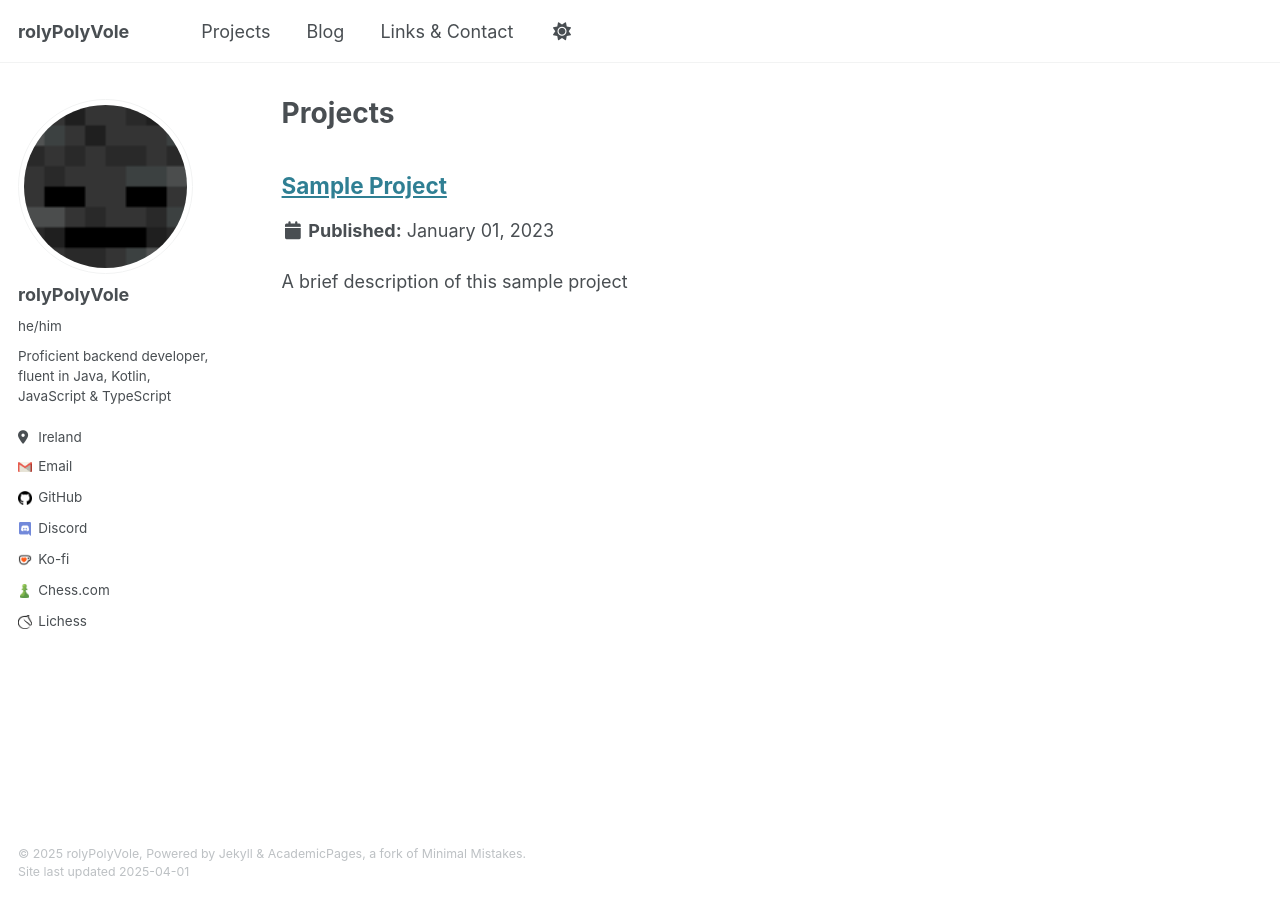
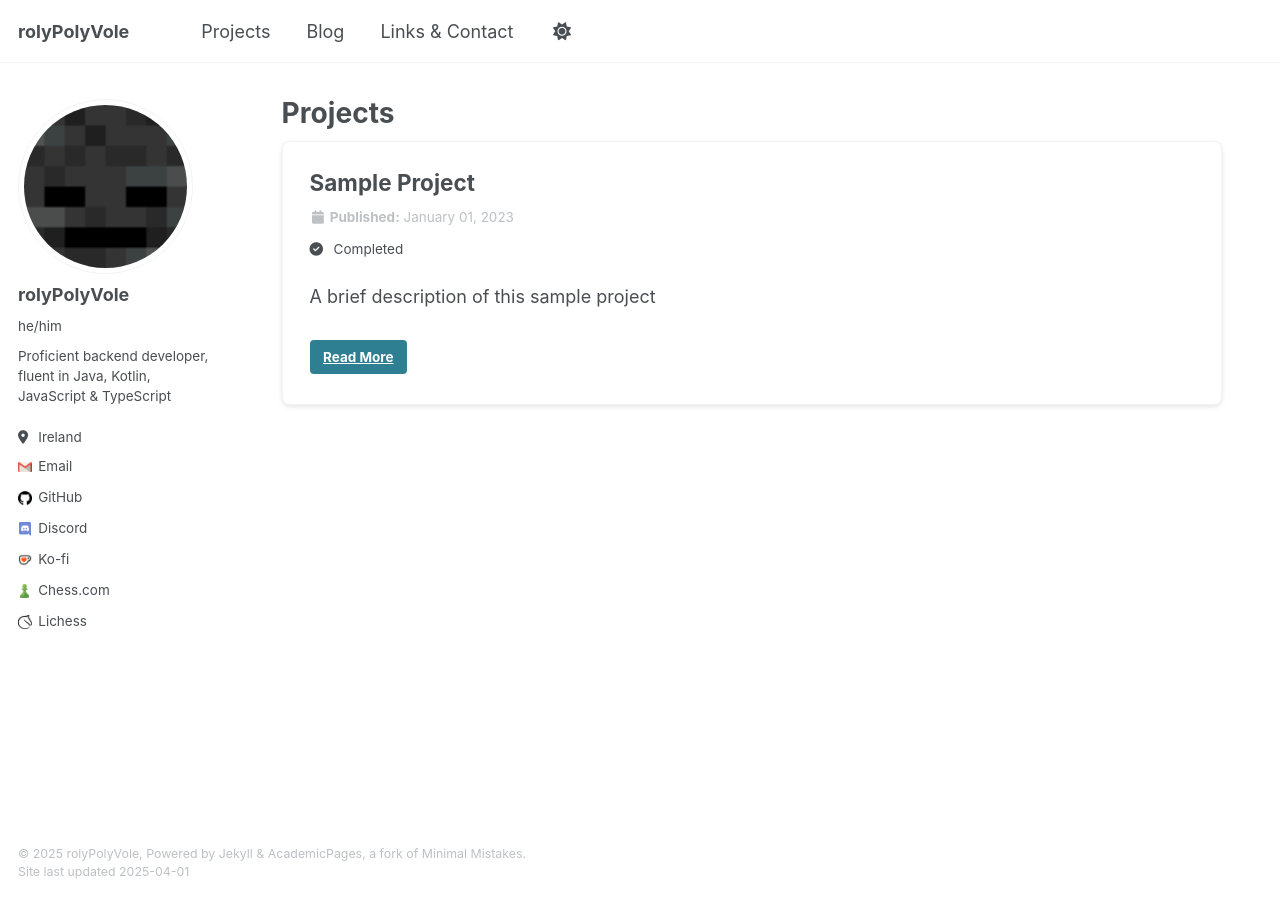
Before and after one commit to rolyPolyVole/rolyPolyVole.github.io, a Jekyll site: the page built from _pages/projects.html, in a window 1280 px wide. Built offline with Jekyll 4.4.1, drawn with Linux system fonts in a browser that asks for light colours.

Commit message:
Improve Projects section (very high chance of breakage)

```diff
--- /dev/null
+++ b/_includes/archive-single-project.html
@@ -0,0 +1,64 @@
+{% include base_path %}
+
+{% if post.header.teaser %}
+  {% capture teaser %}{{ post.header.teaser }}{% endcapture %}
+{% else %}
+  {% assign teaser = site.teaser %}
+{% endif %}
+
+{% if post.id %}
+  {% assign title = post.title | markdownify | remove: "<p>" | remove: "</p>" %}
+{% else %}
+  {% assign title = post.title %}
+{% endif %}
+
+<div class="project__item">
+  <article class="project__card" itemscope itemtype="http://schema.org/CreativeWork">
+    {% if include.type == "grid" and teaser %}
+      <div class="project__item-teaser">
+        <img src=
+          {% if teaser contains "://" %}
+            "{{ teaser }}"
+          {% else %}
+            "{{ teaser | prepend: "/images/" | prepend: base_path }}"
+          {% endif %}
+          alt="">
+      </div>
+    {% endif %}
+
+    <h2 class="project__item-title" itemprop="headline">
+      {{ title }}
+    </h2>
+
+    {% if post.read_time %}
+      <p class="page__meta"><i class="fa fa-clock" aria-hidden="true"></i> {% include read-time.html %}</p>
+    {% endif %}
+
+    {% if post.date %}
+      <p class="project__date"><strong><i class="fa fa-fw fa-calendar" aria-hidden="true"></i> {{ site.data.ui-text[site.locale].date_label | default: "Published:" }}</strong> <time datetime="{{ post.date | default: "1900-01-01" | date_to_xmlschema }}">{{ post.date | default: "1900-01-01" | date: "%B %d, %Y" }}</time></p>
+    {% endif %}
+
+    {% if post.status %}
+      <p class="project__status">
+        {% if post.status == "Completed" %}
+          <i class="fa fa-check-circle" aria-hidden="true"></i>
+        {% elsif post.status == "In Progress" %}
+          <i class="fa fa-spinner" aria-hidden="true"></i>
+        {% elsif post.status == "Planning" %}
+          <i class="fa fa-lightbulb" aria-hidden="true"></i>
+        {% elsif post.status == "On Hold" %}
+          <i class="fa fa-pause-circle" aria-hidden="true"></i>
+        {% else %}
+          <i class="fa fa-info-circle" aria-hidden="true"></i>
+        {% endif %}
+        <span>{{ post.status }}</span>
+      </p>
+    {% endif %}
+
+    {% if post.excerpt %}
+      <p class="project__item-excerpt" itemprop="description">{{ post.excerpt | markdownify }}</p>
+    {% endif %}
+
+    <a href="{{ base_path }}{{ post.url }}" class="btn btn--info project__read-more">Read More</a>
+  </article>
+</div>
--- a/_pages/projects.html
+++ b/_pages/projects.html
@@ -11,5 +11,5 @@ redirect_from:
 
 
 {% for post in site.projects %}
-  {% include archive-single.html %}
+  {% include archive-single-project.html %}
 {% endfor %}
--- /dev/null
+++ b/_sass/layout/_projects.scss
@@ -0,0 +1,69 @@
+/* ==========================================================================
+   PROJECTS
+   ========================================================================== */
+
+.project__item {
+  margin-bottom: 2em;
+
+  @include breakpoint($medium) {
+    padding-right: $right-sidebar-width-narrow;
+  }
+
+  @include breakpoint($large) {
+    padding-right: $right-sidebar-width;
+  }
+
+  @include breakpoint($x-large) {
+    padding-right: $right-sidebar-width-wide;
+  }
+}
+
+.project__card {
+  padding: 1.5em;
+  background-color: var(--global-bg-color);
+  border-radius: 8px;
+  border: 1px solid var(--global-border-color);
+  box-shadow: 0 2px 5px rgba(0, 0, 0, 0.1);
+  transition: box-shadow 0.3s ease;
+
+  &:hover {
+    box-shadow: 0 5px 15px rgba(0, 0, 0, 0.15);
+  }
+}
+
+.project__item-title {
+  margin-top: 0;
+  margin-bottom: 0.5em;
+  font-family: $sans-serif-narrow;
+  font-size: $type-size-4;
+  color: var(--global-text-color);
+}
+
+.project__date {
+  margin: 0.5em 0;
+  color: var(--global-text-color-light);
+  font-size: $type-size-6;
+}
+
+.project__status {
+  margin: 0.5em 0 1em;
+  padding: 0.3em 0;
+  font-size: $type-size-6;
+  color: var(--global-text-color);
+
+  i {
+    margin-right: 0.5em;
+    color: var(--global-theme-color);
+  }
+}
+
+.project__item-excerpt {
+  margin-top: 1em;
+  margin-bottom: 1.5em;
+  font-size: $type-size-6;
+}
+
+.project__read-more {
+  display: inline-block;
+  margin-top: 0.5em;
+}
--- a/assets/css/main.scss
+++ b/assets/css/main.scss
@@ -8,36 +8,35 @@
    sorted by the dependencies. Also, the first two lines of the file are required by Jekyll.
  */
 
-@import
-    "vendor/breakpoint/breakpoint",
+@import "vendor/breakpoint/breakpoint";
 
-    "themes",
-    "theme/default",
-    "theme/dark",
+@import "themes";
+@import "theme/default";
+@import "theme/dark";
 
-    "include/mixins",
-    "vendor/susy/susy",
+@import "include/mixins";
+@import "vendor/susy/susy";
 
-    "layout/reset",
-    "layout/base",
+@import "layout/reset";
+@import "layout/base";
 
-    "include/utilities",
-    "layout/tables",
-    "layout/buttons",
-    "layout/notices",
-    "layout/masthead",
-    "layout/navigation",
-    "layout/footer",
-    "syntax",
+@import "include/utilities";
+@import "layout/tables";
+@import "layout/buttons";
+@import "layout/notices";
+@import "layout/masthead";
+@import "layout/navigation";
+@import "layout/footer";
+@import "syntax";
 
-    "layout/forms",
+@import "layout/forms";
 
-    "layout/page",
-    "layout/archive",
-    "layout/sidebar",
+@import "layout/page";
+@import "layout/archive";
+@import "layout/projects";
+@import "layout/sidebar";
 
-    "vendor/font-awesome/fontawesome",
-    "vendor/font-awesome/solid",
-    "vendor/font-awesome/brands",
-    "vendor/magnific-popup/magnific-popup"
-;
+@import "vendor/font-awesome/fontawesome";
+@import "vendor/font-awesome/solid";
+@import "vendor/font-awesome/brands";
+@import "vendor/magnific-popup/magnific-popup";
```
Also changed, not shown: _projects/sample-project.md (+1 -0 lines).
